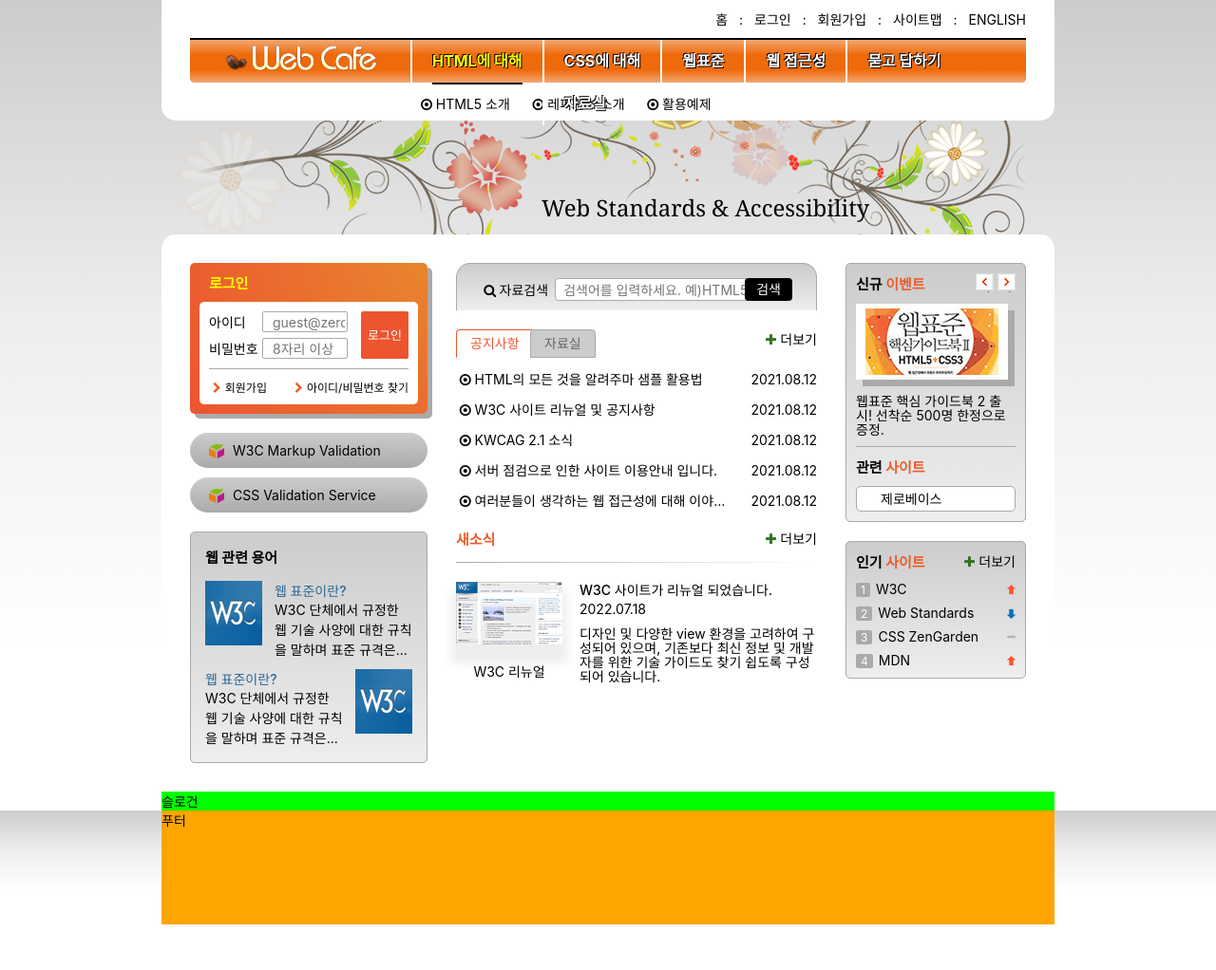
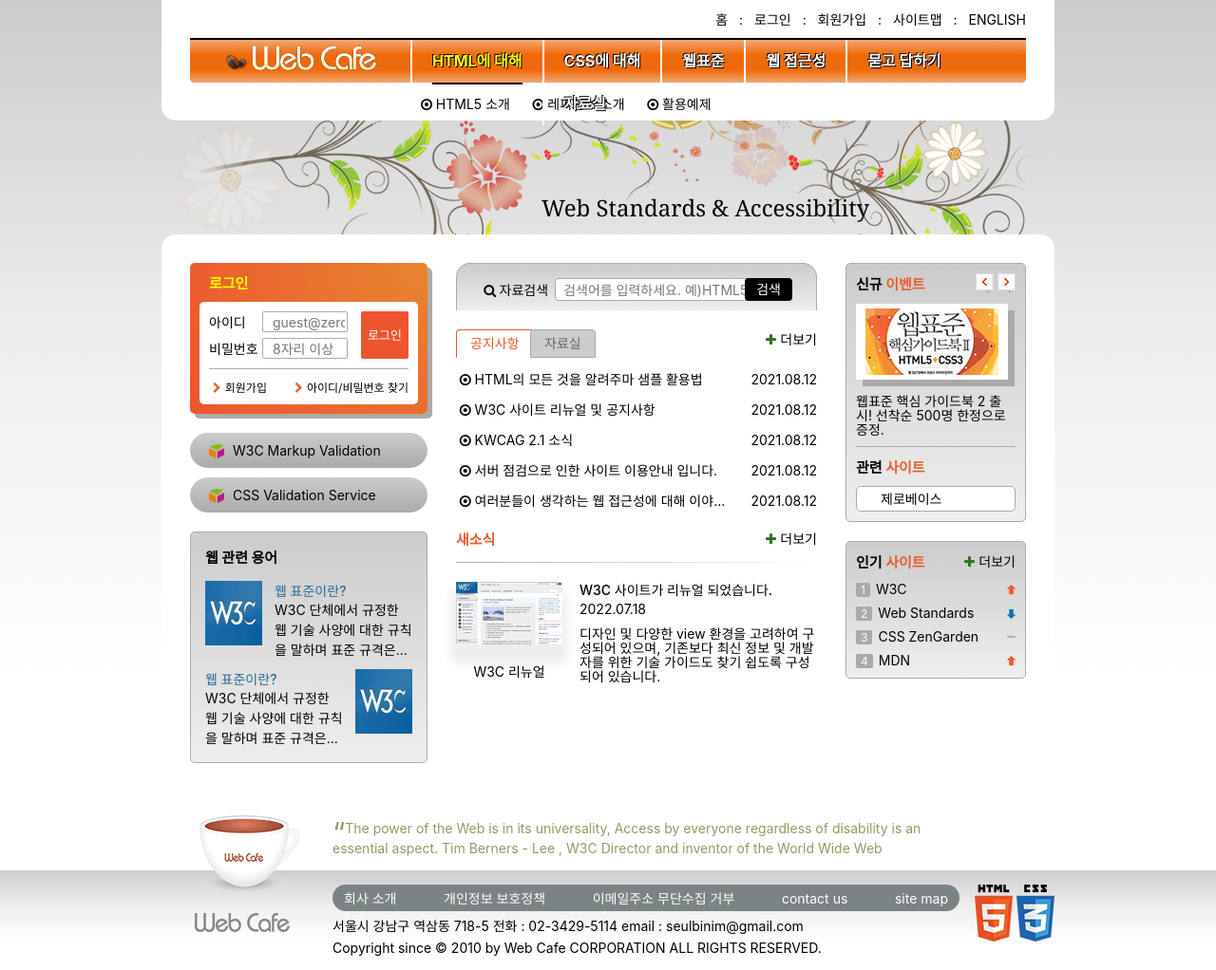
Before and after one commit to NamgungJongMin/zeroConnecTo, a website: page HTML5/index.html in a window 1280 px wide. Shown: the whole page at 95% size. Before the commit the page ends 974 px from the top, so only its background shows below. Drawn offline with Linux system fonts and the light colour scheme; a web font is replaced by a local one.

Commit message:
슬로건 및 푸터 마크업과 디자인 완성

```diff
--- a/HTML5/css/index.css
+++ b/HTML5/css/index.css
@@ -662,10 +662,6 @@
   right: -8px;
 }
 
-.slogan {
-  background: lime;
-}
-
 .term-list-brief {
   float: right;
   width: 145px;
@@ -793,6 +789,43 @@
 }
 
 /* 슬로건 */
+.slogan {
+  position: relative;
+  padding: 15px 80px 15px 180px;
+}
+
+.slogan-title {
+  /* background: yellow; */
+  width: 110px;
+  height: 83px;
+  position: absolute;
+  bottom: -25px;
+  left: 35px;
+  text-align: center;
+  line-height: 83px;
+}
+
+.slogan-title::after {
+  content: "";
+  position: absolute;
+  width: 100%;
+  height: 100%;
+  background: url("./images/coffee.png") no-repeat;
+  top: 0;
+  left: 0;
+}
+.slogan-content {
+  color: #989763;
+}
+
+.slogan-content q::before {
+  display: inline-block;
+  font-size: 3rem;
+  transform: translateY(10px);
+}
+.slogan-content q::after {
+  content: "";
+}
 
 /* 푸터 */
 .footer {
@@ -801,6 +834,43 @@
 }
 
 .footer-inner {
-  background: orange;
-  height: 15vh;
+  position: relative;
+  padding: 15px 100px 15px 180px;
 }
+
+.footer-logo {
+  position: absolute;
+  top: 45px;
+  left: 35px;
+}
+
+.guide-list {
+  background: #7b8385;
+  color: #fff;
+  display: flex;
+  flex-flow: row nowrap;
+  justify-content: space-between;
+  align-items: center;
+  padding: 4px 12px;
+  border-radius: 20px;
+}
+
+guide-list a {
+  display: block;
+  padding: 6px 12px;
+  text-transform: uppercase;
+}
+
+.copyright {
+  display: block;
+  margin-top: 5px;
+}
+.address {
+  margin-top: 5px;
+}
+
+.badge-container {
+  position: absolute;
+  right: 0;
+  top: 15px;
+}
--- a/HTML5/index.html
+++ b/HTML5/index.html
@@ -333,9 +333,37 @@
       </div>
       <div class="clearfix"></div>
     </main>
-    <article class="slogan">슬로건</article>
+    <article class="slogan">
+      <h2 class="slogan-title" title="웹카페에서 웹표준을">슬로건</h2>
+      <p class="slogan-content">
+        <q cite="http://w3.org/WAI">The power of the Web is in its universality, Access by everyone regardless of disability is an essential aspect.</q>
+        Tim Berners - Lee , W3C Director and inventor of the World Wide Web
+      </p>
+      <footer class="sr-only">출처 : W3C, http://w3.org/WAI/</footer>
+    </article>
     <footer class="footer">
-      <div class="footer-inner">푸터</div>
+      <div class="footer-inner">
+        <a href="/" class="footer-logo">
+          <img src="assets/footer_logo.png" alt="web cafe" />
+        </a>
+        <ul class="guide-list">
+          <li><a href="/">회사 소개</a></li>
+          <li><a href="/">개인정보 보호정책</a></li>
+          <li><a href="/">이메일주소 무단수집 거부</a></li>
+          <li><a href="/">contact us</a></li>
+          <li><a href="/">site map</a></li>
+        </ul>
+        <address class="address">
+          <span>서울시 강남구 역삼동 718-5</span>
+          <span>전화 : 02-3429-5114</span>
+          <span>email : <a href="mailto:seulbinim@gmail.com?subject=문의사항">seulbinim@gmail.com</a></span>
+        </address>
+        <small class="copyright"> Copyright since &copy; 2010 by Web Cafe CORPORATION ALL RIGHTS RESERVED. </small>
+        <div class="badge-container">
+          <img class="badge-html" src="assets/html5_logo.png" alt="최신 표준인 HTML5를 사용하여 마크업 했습니다." />
+          <img class="badge-css" src="assets/css3_logo.png" alt="최신 기술인 CSS3를 활용하여 디자인 했습니다." />
+        </div>
+      </div>
     </footer>
     <!-- <script src="https://cdnjs.cloudflare.com/ajax/libs/jquery/3.6.1/jquery.min.js" integrity="sha512-aVKKRRi/Q/YV+4mjoKBsE4x3H+BkegoM/em46NNlCqNTmUYADjBbeNefNxYV7giUp0VxICtqdrbqU7iVaeZNXA==" crossorigin="anonymous" referrerpolicy="no-referrer"></script>
     <script src"./js/menu-tab.js"></script> -->
```
